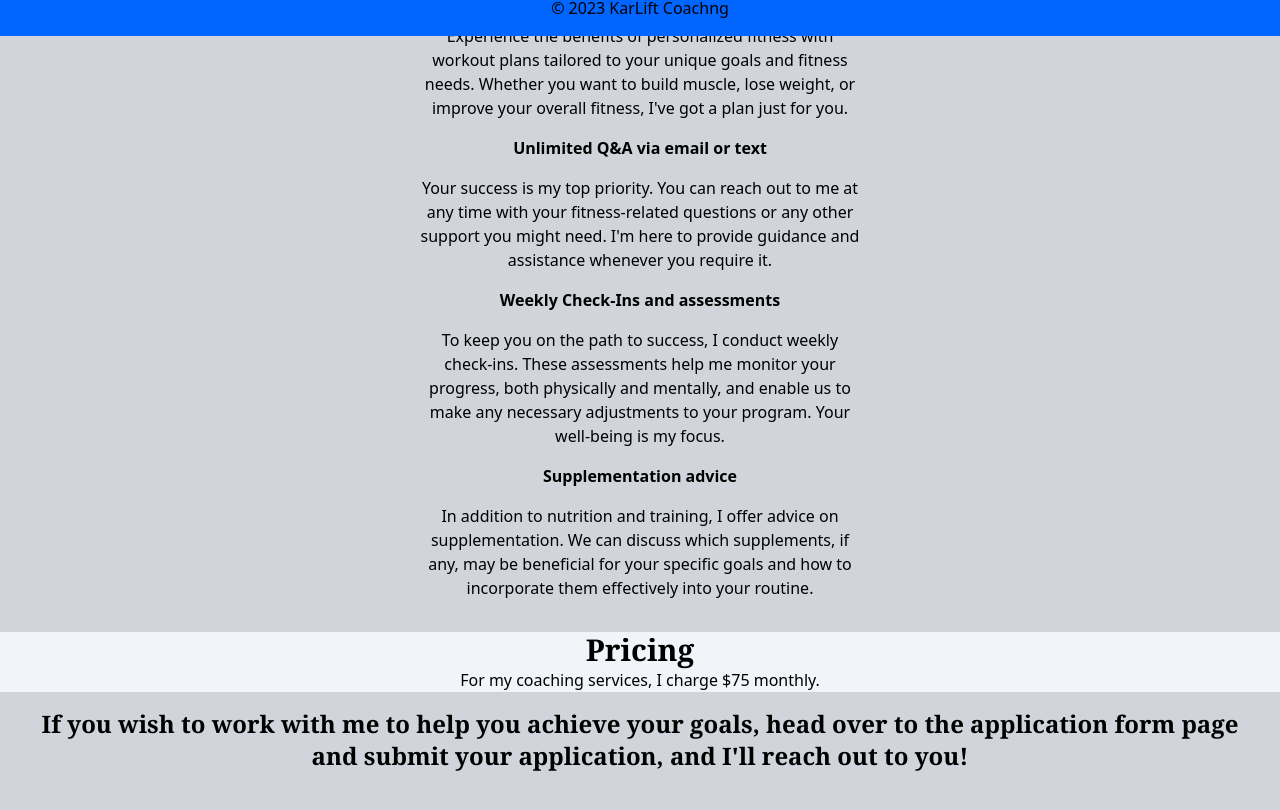
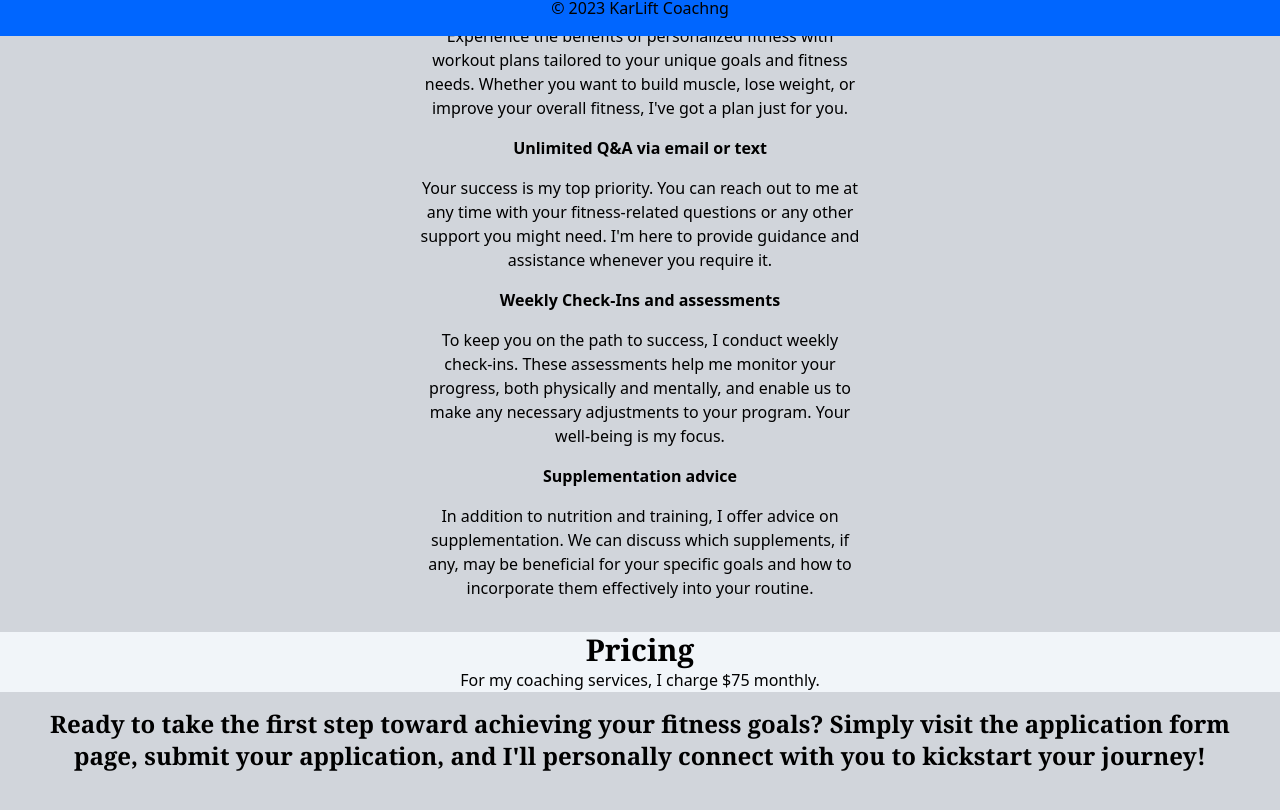
Before and after one commit to munsta2/KarLiftCoaching, a React (Vite) app in the folder karlift/: page / in a window 1280 px wide. Shown: the part 764-1574 px from the top of the page. Built offline with nearby package versions, Linux system fonts and the light colour scheme.

Commit message:
added hover element to ig logo and fixed some text

```diff
--- a/karlift/src/Home.jsx
+++ b/karlift/src/Home.jsx
@@ -73,9 +73,9 @@ const Home = () => {
       {/* FOURTH BOX */}
       <div className="flex-1 bg-kar-light-grey p-4 pb-14">
         <h1 className="text-xl md:text-2xl text-center font-serif font-bold lg:align-middle">
-          If you wish to work with me to help you achieve your goals, head over
-          to the application form page and submit your application, and I'll
-          reach out to you!
+          Ready to take the first step toward achieving your fitness goals?
+          Simply visit the application form page, submit your application, and
+          I'll personally connect with you to kickstart your journey!
         </h1>
       </div>
     </div>
--- a/karlift/src/Instagram.jsx
+++ b/karlift/src/Instagram.jsx
@@ -11,6 +11,7 @@ const InstagramLogo = () => {
         alt="Instagram"
         width="25" // Adjust the width and height as needed
         height="25"
+        className="hover:invert"
       />
     </a>
   );
```
